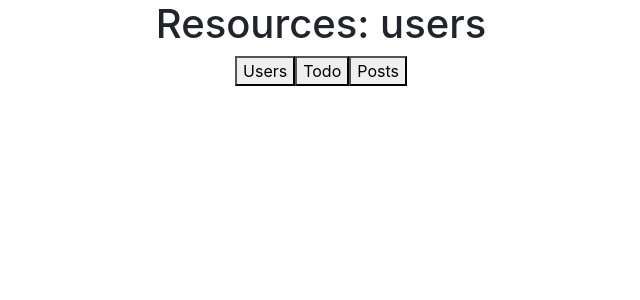
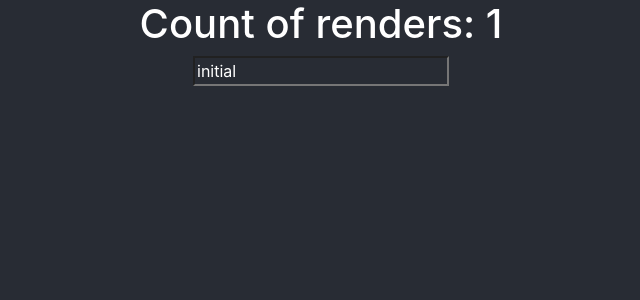
Before and after one commit to SarnaKhmel/react-hooks-examples, a React (Create React App) app: page / in a window 1280 px wide. Shown: the top 300 px of the page, without its empty margins (319-959 px from the left). Built offline with nearby package versions, Linux system fonts and the light colour scheme.

Commit message:
render counter by state

```diff
--- a/src/App.css
+++ b/src/App.css
@@ -1,7 +1,15 @@
+* {
+  background-color: #282c34;
+}
+
 .App {
   text-align: center;
+  color: #fff;
 }
 
+button {
+  color: #fff;
+}
 .App-logo {
   height: 40vmin;
   pointer-events: none;
@@ -36,3 +44,11 @@
     transform: rotate(360deg);
   }
 }
+
+pre {
+  width: 500px;
+}
+
+input {
+  color: white;
+}
--- a/src/App.js
+++ b/src/App.js
@@ -1,15 +1,24 @@
-import React, { useState, useEffect } from "react";
+import React, { useState, useEffect, useRef } from "react";
 import "./App.css";
 
+let renderCount = 1;
+
 function App() {
-  const [type, setType] = useState("users");
+  // const [renderCount, setRenderCount] = useState(1);
+  const [value, setValue] = useState("initial");
 
+  useEffect(() => {
+    // setRenderCount((prev) => prev + 1);
+    renderCount++;
+  });
   return (
     <div className="App">
-      <h1>Resources: {type}</h1>
-      <button>Users</button>
-      <button>Todo</button>
-      <button>Posts</button>
+      <h1> Count of renders: {renderCount}</h1>
+      <input
+        type="text"
+        onChange={(e) => setValue(e.target.value)}
+        value={value}
+      />
     </div>
   );
 }
```
Also changed, not shown: src/examples/effect.js (added, +49 -0 lines).
